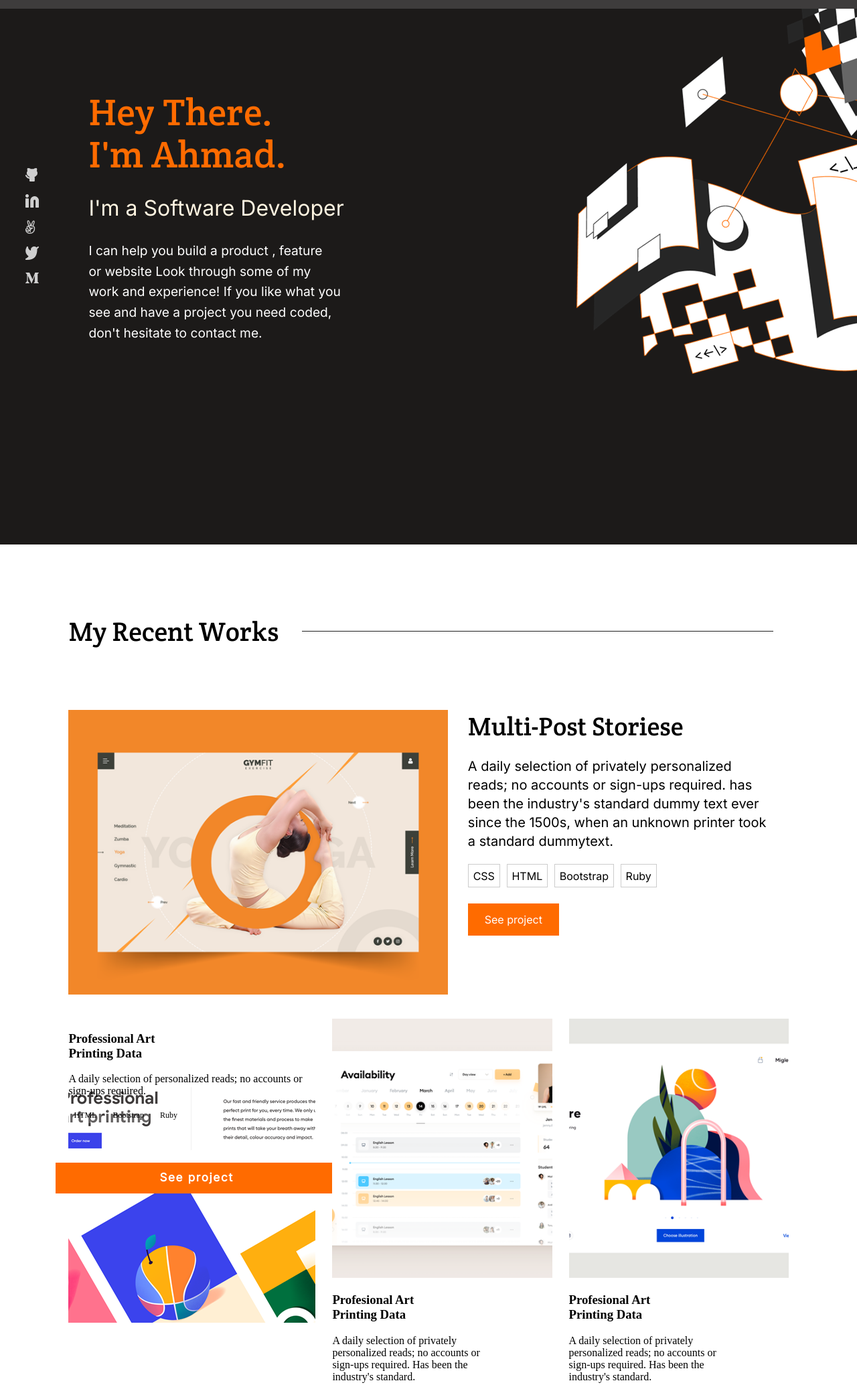
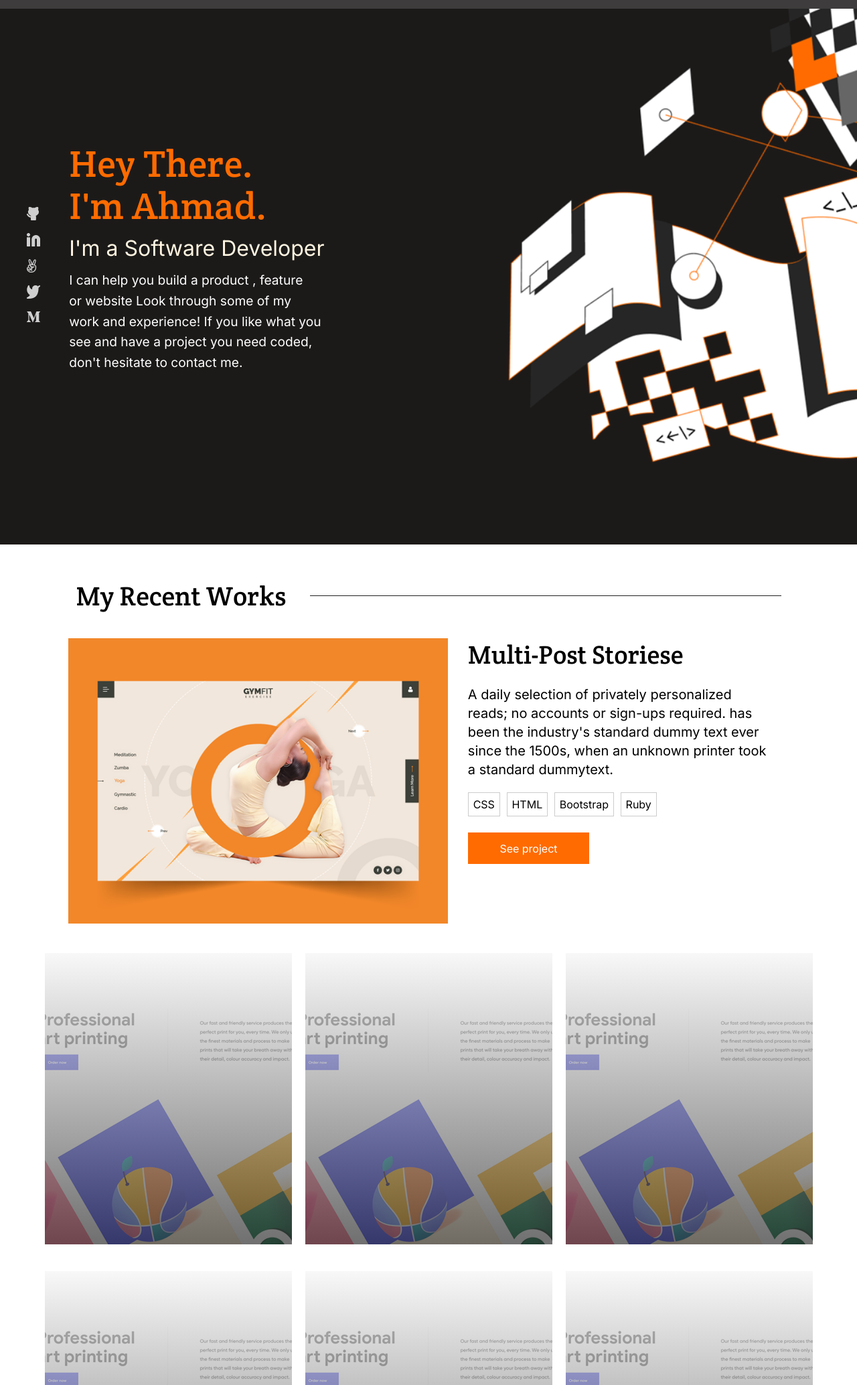
Before and after one commit to ahmadamjad12340/portfolio-frontend, a plain HTML site: page project 1 html-css/Index.html in a window 1280 px wide. Shown: the part 40-2108 px from the top of the page at 67% size. Drawn offline with Linux system fonts and the light colour scheme.

Commit message:
Update in responsive

```diff
--- a/project 1 html-css/Index.html
+++ b/project 1 html-css/Index.html
@@ -31,16 +31,16 @@
     <main class="">
                                                                         <!-- MAIN PAGE 1 -->
         <section class="hero-section">
-            <section class="hero-content">
+            <!-- <section class="hero-content"> -->
                 <section class="hero-content-responsive">
 
                     <section class="btn-lst-1">
                         <ul class="btn-lst-1st">
-                            <li class="git" ><img src="assets\github.png" alt="github-img"></li>
-                            <li class="in-logo" ><img src="assets\Linkedin icon.png" alt="linkdin-img"></li>
-                            <li class="rabbit" ><img src="assets\angel list.png" alt="rabbit-img"></li>
-                            <li class="twitter" ><img src="assets\twitter.png" alt="twiiter-img"></li>
-                            <li class="m-logo" ><img src="assets\medium.png" alt="m-img"></li>
+                            <li class="btn-lst-1-elmnt" ><img src="assets\github.png" alt="github-img"></li>
+                            <li class="btn-lst-1-elmnt" ><img src="assets\Linkedin icon.png" alt="linkdin-img"></li>
+                            <li class="btn-lst-1-elmnt" ><img src="assets\angel list.png" alt="rabbit-img"></li>
+                            <li class="btn-lst-1-elmnt" ><img src="assets\twitter.png" alt="twiiter-img"></li>
+                            <li class="btn-lst-1-elmnt" ><img src="assets\medium.png" alt="m-img"></li>
                         </ul>
                     </section>
 
@@ -64,7 +64,7 @@
 
                  <section   class="bg-img-container"><section class="bg-img"></section></section>
 
-            </section>
+            <!-- </section> -->
         </section>
 
 
@@ -104,9 +104,8 @@
 
         <section class="posts-section">
             <section class="posts-section-row1">
-                <section class="post1">
-                        <section class="img-card" ></section>
-                            <section class="content-overlay">
+                <section class="post   p-1">
+                    <div class="p-1-content">
                         <h3 class="post-2-heading">Professional Art<br>Printing Data</h3>
                             <p class="post-2-disc">
                             A daily selection of personalized reads; no accounts or sign-ups required.
@@ -117,51 +116,43 @@
                             <li class="post-2-btn">Ruby</li>
                             </ul>
                             <a class="post-2-see-project" href="#">See project</a>
+                    </div>
                 </section>
 
-                </section>
-                <section class="post1">
-                     <img class="img-card" src="assets\card2.png" alt="post-2-img">
-
-                        <h3 class="post-2-heading" >Profesional Art
-                        <br>Printing Data</h3>
-                        <p class="post-2-disc" >
-                            A daily selection of privately<br>personalized reads; no accounts or<br>sign-ups required. Has been the<br>industry's standard.
+                <section class="post   p-1">
+                    <div class="p-1-content">
+                        <h3 class="post-2-heading">Professional Art<br>Printing Data</h3>
+                            <p class="post-2-disc">
+                            A daily selection of personalized reads; no accounts or sign-ups required.
                             </p>
-
-
                             <ul class="Post-2-btn-lst">
-                            <li class="post-2-btn" >HTML</li>
-                            <li class="post-2-btn" >Bootstrap</li>
-                            <li class="post-2-btn" >Ruby</li>
+                            <li class="post-2-btn">HTML</li>
+                            <li class="post-2-btn">Bootstrap</li>
+                            <li class="post-2-btn">Ruby</li>
                             </ul>
                             <a class="post-2-see-project" href="#">See project</a>
-
+                    </div>
                 </section>
 
-                <section class="post1">
-                     <img class="img-card" src="assets\card3.png" alt="post-2-img">
-
-                            <h3 class="post-2-heading" >Profesional Art
-                            <br>Printing Data</h3>
-                            <p class="post-2-disc" >
-                                A daily selection of privately<br>personalized reads; no accounts or<br>sign-ups required. Has been the<br>industry's standard.
+                 <section class="post   p-1">
+                    <div class="p-1-content">
+                         <h3 class="post-2-heading">Professional Art<br>Printing Data</h3>
+                            <p class="post-2-disc">
+                            A daily selection of personalized reads; no accounts or sign-ups required.
                             </p>
-
-
                             <ul class="Post-2-btn-lst">
-                                <li class="post-2-btn" >HTML</li>
-                                <li class="post-2-btn" >Bootstrap</li>
-                                <li class="post-2-btn" >Ruby</li>
+                            <li class="post-2-btn">HTML</li>
+                            <li class="post-2-btn">Bootstrap</li>
+                            <li class="post-2-btn">Ruby</li>
                             </ul>
                             <a class="post-2-see-project" href="#">See project</a>
-
+                    </div>
                 </section>
             </section>
-            <section class="posts-section-row2">
-                <section class="post1"></section>
-                <section class="post1"></section>
-                <section class="post1"></section>
+            <section class="posts-section-row1">
+                <section class="post  p-1"></section>
+                <section class="post  p-1" ></section>
+                <section class="post  p-1"></section>
             </section>
         </section>
 
@@ -170,92 +161,8 @@
 
 
     </main>
+
 <!--
-    <header class="top-bar">
-        <h1 class="company-name"> <a style="color:#ffff ; text-decoration: none;" href="">My Logo  </a></h1>
-        <nav class="nav-btn">
-            <img  src="Enabled.png" alt="">
-        </nav>
-    </header>
-
-    <section class="main-pg">
-
-        <h1 class="hey">
-        Hey There.
-        <br>
-        I'm Ahmad.
-        </h1>
-
-    <h2 class="software">
-        I'm a Software Developer
-    </h2>
-
-    <p class="discription">
-        I can help you build a product , feature
-        <br>
-        or website Look through some of my
-        <br> work and experience! If you like what you
-        <br> see and have a project you need coded,
-        <br>
-        don't hesitate to contact me.
-    </p>
-
-        <ul class="btn-lst-1st">
-            <li class="git" ><img src="git logo.png" alt="github-img"></li>
-            <li class="in-logo" ><img src="in.png" alt="linkdin-img"></li>
-            <li class="rabbit" ><img src="rabbit.png" alt="rabbit-img"></li>
-            <li class="twitter" ><img src="twitter .png" alt="twiiter-img"></li>
-            <li class="m-logo" ><img src="m-logo.png" alt="m-img"></li>
-        </ul>
-        <section class="bg-img"></section>
-
-    </section>
-    <article  class="sec-pg">
-        <h1 class="sec-pg-heading">My Recent Works</h1>
-        <hr>
-
-
-        <h3 class="post-1-heading">Multi-Post Storiese</h3>
-
-        <img class="post-1-img-1"   src="post-1.png" alt="post-1">
-
-        <p class="post-1-discrip">A daily selection of privately personalized <br>
-         reads; no accounts or sign-ups required.
-         <br>
-         has been the industry's standard dummy
-        <br>
-        text ever since the 1500s, when an
-        <br>
-        unknown printer took a standard dummy
-        <br>
-        text.</p>
-
-        <ul class="Post-1-btn-lst">
-            <li class="post-1-btn" ><a href="#" >CSS</a><li>
-            <li class="post-1-btn" ><a href="#" >HTML</a></li>
-            <li class="post-1-btn" ><a href="#" >Bootstrap</a></li>
-            <li class="post-1-btn" ><a href="#" >Ruby</a></li>
-        </ul>
-        <a class="post-1-see-project" href="#">See project</a>
-    </article>
-    <section class="third-pg" >
-        <img class="post-2-img" src="post 2.png" alt="post-2-img">
-        <h3 class="post-2-heading" >Profesional Art
-        <br>Printing Data</h3>
-
-        <p class="post-2-disc" >
-            A daily selection of privately<br>personalized reads; no accounts or<br>sign-ups required. Has been the<br>industry's standard.
-        </p>
-
-
-        <ul class="Post-2-btn-lst">
-            <li class="post-2-btn" ><a href=""></a>HTML</li>
-            <li class="post-2-btn" >  <a href=""></a>Bootstrap</li>
-            <li class="post-2-btn" ><a href=""></a>Ruby</li>
-        </ul>
-        <a class="post-2-see-project" href="#">See project</a>
-
-    </section>
     <section class="about-me">
         <p class="about-me-heading" >About me</p>
         <p class="about-me-discrip" >Hello I’m a software developer! I can help<br>
@@ -269,7 +176,7 @@
         <hr class="hr-2">
 
 
-    <section   >
+    <section>
         <h2 class="lng-heading"><div class="lng-icon" ></div>Language </h2>
 
         <ul class="btn-lst-lng">
@@ -316,8 +223,8 @@
         </ul>
 
     <hr class="hr-3nd" >
-    </section>
- -->
+    </section> -->
+
 
 </body>
 </html>
--- a/project 1 html-css/style.css
+++ b/project 1 html-css/style.css
@@ -48,36 +48,37 @@ body {
 .hero-section{
         background-color: #1C1A19;
         height: 100vh;
-}
-
-.hero-content{
-    padding-left: 3%;
-    padding-right: 0;
-    padding-top: 0%;
-    display: flex;
-    justify-content: space-between;
-
+        position: relative;
+        overflow: hidden;
 }
 .hero-content-responsive {
   display: flex;
   flex-direction: column-reverse;
   gap: 20px;
+  padding-top: 15vh;
 }
-
 .btn-lst-1st{
     display: flex;
-    flex-direction: column;
-    padding-top: 13vh;
-    justify-content: space-between;
-    gap: 15px;
-
+    flex-direction: row;
+    padding-top: 0%;
+    padding-left: 8%;
+    margin: 0%;
+    list-style: none;
+}
+.btn-lst-1-elmnt{
+    margin-right: 8%;
 }
 .hero-article{
-    padding-left: 10%;
-    width: 500px;
+    padding-top: 10vh;
+    padding-left: 8%;
+    margin: 0%;
+    /* width: 500px; */
+   display: flex;
+   flex-direction: column;
+   gap: 10px;
 }
-
 .hey{
+    margin: 0%;
     color: #FF6B00;
     font-size: 350%;
     font-family: 'Crete Round', serif;
@@ -85,39 +86,179 @@ body {
     margin-bottom: 0px;
     line-height: 114%;
     letter-spacing: 0.37px;
-
-
 }
     .software{
-    font-size: 200%;
+        margin: 0%;
+    font-size: 150%;
     color: #FFF5E1;
     font-family: 'Inter', sans-serif;
     font-weight: 500;
     line-height: 137%
 }
 .discription{
+    margin: 0%;
+    font-family: 'Poppins', 'Roboto', sans-serif;
+    color: #ffffff;
+    font-size: 96%;
+    line-height: 150%;
+    font-weight: 400;
+}
+.bg-img{
+     background-image: url("Illustration.png");
+    background-repeat: no-repeat;
+    background-size: contain;
+    background-position: bottom right;
+    padding-top: 8%;
+    width: 70%;
+    height: 70%;
+    position: absolute;
+    top: 38%;
+    bottom: 0;
+    right: 0;
+    z-index: 0;
+    pointer-events: none;
+}
+
+                                                /* MAIN PAGE 2 */
+
+.sec-pg-hd {
+    padding-left:0% ;
+    padding-right: 0%;
+    display: flex;
+    flex-direction: column;
+    align-items: center;
+    gap: 35px;
+    margin-top: 35%;
+}
+
+.sec-pg-heading {
+    margin: 0%;
+    text-align: center;
+    font-size: 200%;
+    font-weight: 400;
+    font-family: 'Crete Round', serif;
+}
+
+.hr-tag hr {
+    display: block;
+    width: 80vw;
+    height: 1px;
+    background-color: #212121;
+    border: none;
+    margin: 0;
+}
+.multi-post-story-con{
+    display: flex;
+    flex-direction: column;
+    justify-content: center;
+    margin-top: 30%;
+    padding-left: 8%;
+    padding-right: 10%;
+    gap: 30px;
+}
+.img-post-1{
+    width:100%;
+    height: auto;
+}
+.post-1-img-1{
+    width: 100%;
+}
+.post-story-detail{
+    width: 100%;
+}
+.post-1-heading{
+    font-size: clamp(1.8rem, 3vw, 2.5rem);
+    font-family: 'Crete Round', serif;
+    font-weight: 400;
+    line-height: 130%;
+    margin: 0%;
+    }
+
+.post-1-discrip{
     font-family: 'Inter', sans-serif;
-    color: #ffffff;
-    font-size: 120%;
-    line-height: 160%;
+    font-size: clamp(1.2rem, 2.5vw, 1.25rem);
     font-weight: 400;
+    line-height: 140%;
+
+}
+    .Post-1-btn-lst {
+    list-style: none;
+    display: flex;
+    justify-content: space-between;
+    width: 50%;
+    gap: 10px;
+    padding: 0;
+    margin: 0;
+    }
+
+    .post-1-btn {
+    padding: 5.5%;
+    display: flex;
+    align-items: center;
+    justify-content: center;
+    border: 1px solid #ccc;
+    background-color: white;
+    font-family: 'Inter', sans-serif;
+    margin-bottom: 3vh;
     }
 
 
 
-.bg-img-container{
-    width: 147px;
-    height: 410px;
+.post-1-see-project{
+    display: flex;
+    justify-content: center;
+    font-size: 100%;
+    text-align: center;
+    padding: 3% 5%;
+    background-color: #FF6B00;
+    color: #FFFFFF;
+    font-weight: 700%;
+    font-family: 'Inter', sans-serif;
+    text-decoration: none;
+    width: 50%;
+}
+.post-1-see-project:hover {
+    background-color: #FFF5E1;
+    color: #F55800;
+    border: 1px solid #F55800;
+    cursor: pointer;
+    transition: all 0.3s ease;
+}
+
+                                                        /* Posts Section  */
+
+.posts-section-row1{
+    display: flex;
+    flex-direction: column;
+    justify-content: center;
+    align-items: center;
+    width: 100%;
+    gap: 20px;
+    margin-top: 5vh;
+}
+.post{
+    width: 327px;
+    height: 386px;
+}
+.p-1{
+    background-image:
+       linear-gradient(to bottom, rgba(245, 245, 245, 0.7), rgba(51, 51, 51, 0.7)),
+         url("assets/card1.png");
+    background-size: cover;
+    background-repeat: no-repeat;
+    background-position: center;
+}
+.p-1-content{
+    display: none;
 }
 
 
 
-.bg-img{
-    width: 147px;
-    height: 410px;
-    background-image: url("Illustration.png");
-    background-repeat: no-repeat;
-}
+
+
+
+
+
 
 
 
@@ -169,25 +310,12 @@ body {
 
                                                     /* MAIN PAGE 1 */
 
-    .hero-section{
-        background-color: #1C1A19;
-        height: 100vh;
-    }
-    .hero-content{
+
+
+    .hero-content-responsive{
         padding-left: 3%;
-        padding-right: 0;
-        padding-top: 0%;
-        display: flex;
-        justify-content: space-between;
-
-    }
-    .hero-content-responsive{
-
         flex-direction: row;
         align-items: center;
-
-
-
     }
     .btn-lst-1st{
         display: flex;
@@ -198,7 +326,7 @@ body {
 
     }
     .hero-article{
-        padding-left: 10%;
+        padding-left: 2%;
         width: 500px;
     }
 
@@ -228,6 +356,7 @@ body {
 
 
     .bg-img-container{
+
         width: 423px;
         height: 548px;
     }
@@ -235,18 +364,28 @@ body {
 
 
     .bg-img{
-        background-image: url('assets/Illustration-header.png');
+        background-image: url("assets/Illustration-header.png");
         background-repeat: no-repeat;
-        width: 423px;
-        height: 548px;
+        background-size: contain;
+        background-position: top right;
+        position: absolute;
+        top: 0%;
+        bottom: 0;
+        right: 0;
+        z-index: 0;
+        pointer-events: none;
+        width: 70%;
+        height: 85%;
 
     }
                                                                             /* MAIN PAGE 2 */
 
    .sec-pg-hd {
-    padding-left:8% ;
+        padding-left:0% ;
         padding-right: 0%;
         display: flex;
+        justify-content: center;
+        flex-direction: row;
         align-items: center;
         gap: 35px;
         margin-top: 4%;
@@ -269,8 +408,8 @@ body {
     }
     .multi-post-story-con{
         display: flex;
+        flex-direction: row;
         justify-content: center;
-        /* vertical-align: top; */
         margin-top: 3%;
         padding-left: 8%;
         padding-right: 10%;
@@ -299,8 +438,6 @@ body {
         font-size: clamp(0.9rem, 2.5vw, 1.25rem);
         font-weight: 400;
         line-height: 140%;
-
-        /* line-height: 150%; */
 
     }
      .Post-1-btn-lst {
@@ -337,48 +474,47 @@ body {
         font-weight: 700%;
         font-family: 'Inter', sans-serif;
         text-decoration: none;
-        width: 30%;
+        width: 40%;
     }
     .post-1-see-project:hover {
         background-color: #FFF5E1;
         color: #F55800;
         border: 1px solid #F55800;
         cursor: pointer;
-    /* transform: scale(1.02); */
         transition: all 0.3s ease;
     }
-                                                          /* POSTS SECTION */
 
-    .posts-section{
-        padding-left: 8%;
-        padding-right: 8%;
-        margin-top: 4vh;
-    }
+
+
+                                                            /* Posts Section  */
+
     .posts-section-row1{
         display: flex;
-        justify-content: space-between;
-        gap: 25px;
+        flex-direction: row;
+        justify-content: center;
+        align-items: center;
+        width: 100%;
+        gap: 20px;
+        margin-top: 5vh;
+    }
+    .post{
+        width: 369px;
+        height: 435px;
+    }
+    .p-1{
+        background-image:
+        linear-gradient(to bottom, rgba(245, 245, 245, 0.7), rgba(51, 51, 51, 0.7)),
+            url("assets/card1.png");
+        background-size: cover;
+        background-repeat: no-repeat;
+        background-position: center;
+    }
+    .p-1-content{
+        display: none;
+    }
 
 
-    }
-    .img-card{
-        width: 100%;
-        height: auto;
-    }
-    .post1 {
-  /* position: relative; */
-    width: 369px;
-    height: auto;
-    }
-
-    /* .img-card {
-        position: relative;
-        /* background-image: url('assets/card1.png');
-        background-size: cover;
-        background-position: center;
-        width: 100%;
-        height: 435px;
-    } */
+/*
 
     .content-overlay{
 
@@ -387,8 +523,8 @@ body {
         background-position: center;
         width: 369px;
         height: 435px;
-        /* position: absolute; */
-        /* top:2px; */
+        position: absolute;
+        top:2px;
     }
 
     .Post-2-btn-lst {
@@ -431,7 +567,7 @@ body {
     border: 1px solid #F55800;
     cursor: pointer;
     transition: all 0.3s ease;
-    }
+    } */
 
 
 
```
Lines whose indentation alone changed are shown as unchanged.
